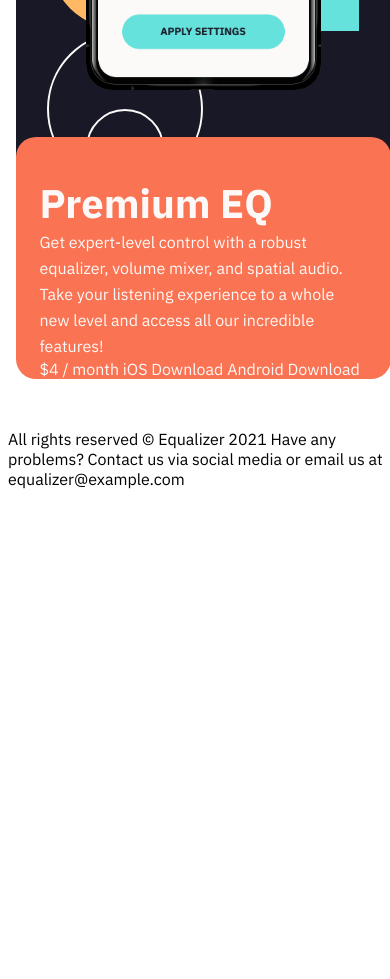
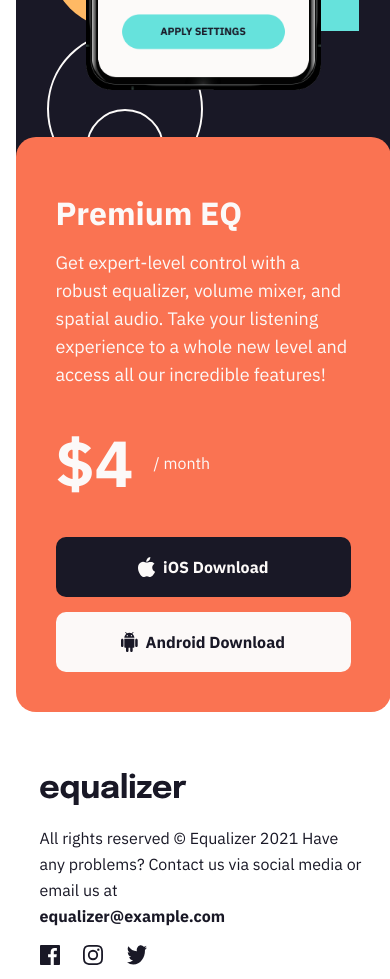
Before and after one commit to jollejonas/equalizer-landing-page, a plain HTML site: page starter-code/index.html in a window 390 px wide. Shown: the part 920-1899 px from the top of the page. Before the commit the page ends 1417 px from the top, so only its background shows below. Drawn offline with Linux system fonts and the light colour scheme.

Commit message:
Finished mobile design

```diff
--- a/starter-code/css/input.scss
+++ b/starter-code/css/input.scss
@@ -28,14 +28,14 @@ main {
             color: $darkblue;
         }
 
-        p{
+        p {
             font-size: 16px;
             font-weight: 400;
             line-height: 26px;
         }
     }
 
-    .download-show-container {
+    .info-container {
         width: 100%;
         margin-top: 80px;
 
@@ -46,7 +46,7 @@ main {
             }
         }
 
-        .box1{
+        .box1 {
             position: relative;
             margin-top: -375px;
             width: 100%;
@@ -56,40 +56,124 @@ main {
             z-index: -1;
             display: flex;
             justify-content: center;
-            img{
+            img {
                 vertical-align: baseline;
             }
         }
 
-
-
-        .box2{
+        .box2 {
             position: relative;
             top: -50px;
             width: 100%;
             background-color: $darkorange;
             border-radius: 20px;
             color: $creamwhite;
+            padding-bottom: 30px;
 
-            .bottom-textarea{
-                padding-top: 40px;
-                margin: 0 24px 0 24px;
+            .bottom-text-container {
+                padding-top: 50px;
+                margin: 0 40px 0 40px;
 
-                h2{
+                h1 {
                     margin: 0;
-                    font-size: 40px;
+                    font-size: 32px;
                     line-height: 52px;
                     font-weight: 700;
                 }
 
-                p{
-                    margin: 0;
-                    font-size: 16px;
+                p {
+                    margin: 10px 0 0 0;
+                    font-size: 18px;
                     font-weight: 400;
-                    line-height: 26px;
+                    line-height: 28px;
+                }
+            }
+
+            .download-container {
+                margin: 30px 40px 0 40px;
+                .price-container {
+                    display: flex;
+                    align-items: center;
+                    height: 88px;
+
+                    h1 {
+                        font-size: 65px;
+                        font-weight: 700;
+                        line-height: 52px;
+                        margin-right: 20px;
+                    }
+                    p {
+                        vertical-align: center;
+                    }
+                }
+                a {
+                    text-decoration: none;
+                    .button {
+                        display: flex;
+                        align-items: center;
+                        justify-content: center;
+                        width: 100%;
+                        height: 60px;
+                        border-radius: 10px;
+                        text-align: center;
+                        vertical-align: center;
+                        font-weight: 700;
+                        font-size: 16px;
+                    }
+                }
+                #ios {
+                    margin-top: 30px;
+                    background-color: $darkblue;
+                    color: $creamwhite;
                 }
 
+                #ios:hover{
+                    background-color: $cyan;
+                }
+                #android {
+                    margin: 15px 0 10px 0;
+                    background-color: $creamwhite;
+                    color: $darkblue;
+                }
+
+                #android:hover{
+                    background-color: $orange;
+                }
             }
         }
     }
 }
+
+footer {
+    width: 375px;
+    margin: 10px auto;
+    .bottom-text-container {
+        margin: 0 24px 0 24px;
+        color: $darkblue;
+        h1 {
+            letter-spacing: -1px;
+            line-height: 40px;
+            font-size: 40px;
+            color: $darkblue;
+        }
+
+        p {
+            font-size: 16px;
+            font-weight: 400;
+            line-height: 26px;
+
+            span {
+                font-weight: 700;
+            }
+        }
+        .social {
+            a {
+                margin-right: 20px;
+                img {
+                    height: 20px;
+                    width: 20px;
+                }
+            }
+        }
+    }
+}
--- a/starter-code/index.html
+++ b/starter-code/index.html
@@ -9,7 +9,7 @@
   <link rel="stylesheet" href="./css/style.css">
   <link rel="preconnect" href="https://fonts.googleapis.com">
   <link rel="preconnect" href="https://fonts.gstatic.com" crossorigin>
-  <link href="https://fonts.googleapis.com/css2?family=IBM+Plex+Sans:wght@400;700&display=swap" rel="stylesheet">
+  <link href="https://fonts.googleapis.com/css2?family=IBM+Plex+Sans:wght@400;600;700&display=swap" rel="stylesheet">
 
   <title>Frontend Mentor | Equalizer landing page</title>
 </head>
@@ -27,7 +27,7 @@
         bass, mids, treble, gain control, reverb, and more!</p>
     </div>
 
-    <div class="download-show-container">
+    <div class="info-container">
       <div class="phone-img">
         <img src="./assets/illustration-app.png">
       </div>
@@ -35,22 +35,39 @@
         <img src="./assets/bg-pattern-2.svg">
       </div>
       <div class="box2">
-        <div class="bottom-textarea">
-          <h2>Premium EQ</h2>
+        <div class="bottom-text-container">
+          <h1>Premium EQ</h1>
 
           <p>Get expert-level control with a robust equalizer, volume mixer, and spatial audio. Take
             your listening experience to a whole new level and access all our incredible features!</p>
 
-          $4 / month
-
-          iOS Download
-          Android Download
+        </div>
+        <div class="download-container">
+          <div class="price-container">
+            <h1>$4 </h1>
+            <p>/ month</p>
+          </div>
+          <a href="#"><div class="button" id="ios"><img src="./assets/icon-apple.svg">&nbsp iOS Download</div></a>
+          <a href="#"><div class="button" id="android"><img src="./assets/icon-android.svg">&nbsp Android Download</div></a>
         </div>
       </div>
     </div>
   </main>
-  <footer> All rights reserved © Equalizer 2021
-    Have any problems? Contact us via social media or email us at equalizer@example.com
+  <footer>
+    <div class="bottom-text-container">
+      <div class="logo">
+        <img src="./assets/logo.svg" alt="equalizer logo">
+      </div>
+      <p>All rights reserved © Equalizer 2021
+        Have any problems? Contact us via social media or email us at <br>
+        <span class="email">equalizer@example.com</span>
+      </p>
+      <div class="social">
+        <a href="#"><img src="assets/icon-facebook.svg"></a>
+        <a href="#"><img src="assets/icon-instagram.svg"></a>
+        <a href="#"><img src="assets/icon-twitter.svg"></a>
+      </div>
+    </div>
   </footer>
 </body>
 
```
Also changed, not shown: starter-code/css/style.css, 1 other file.
